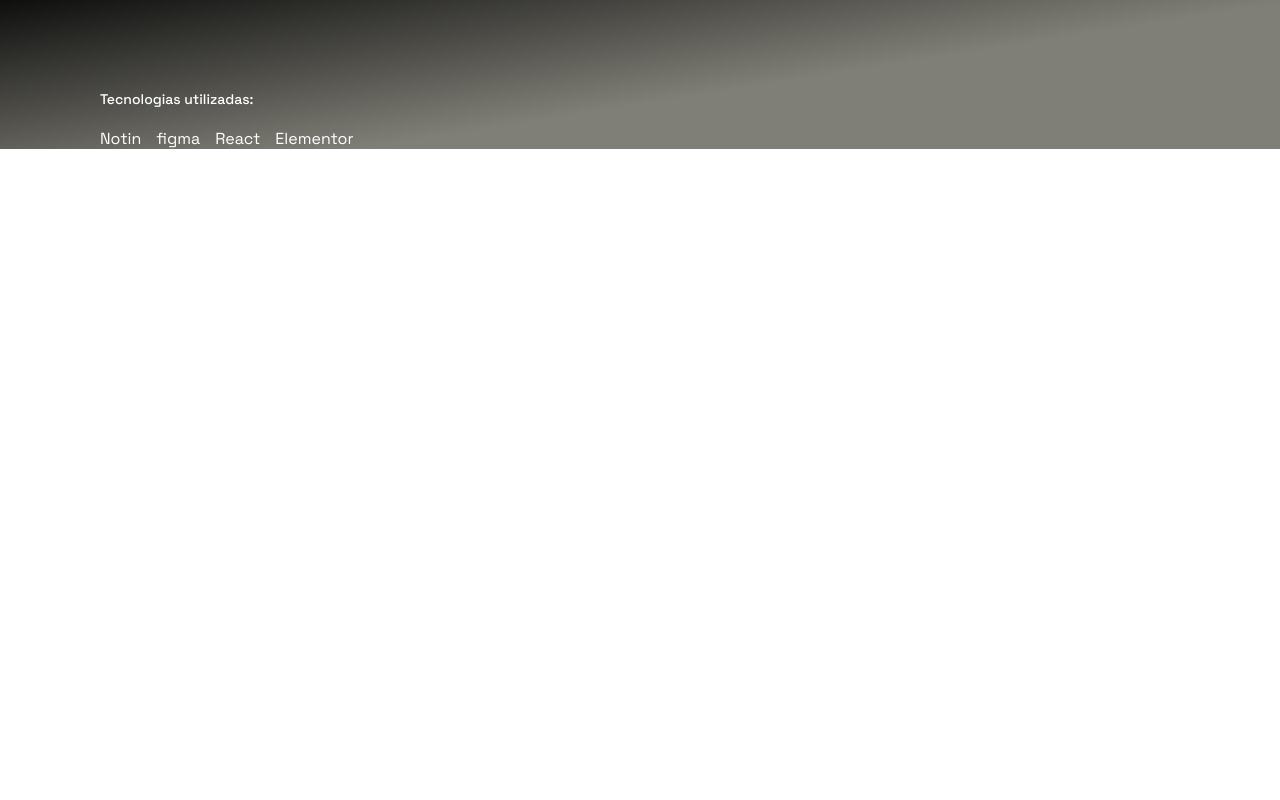
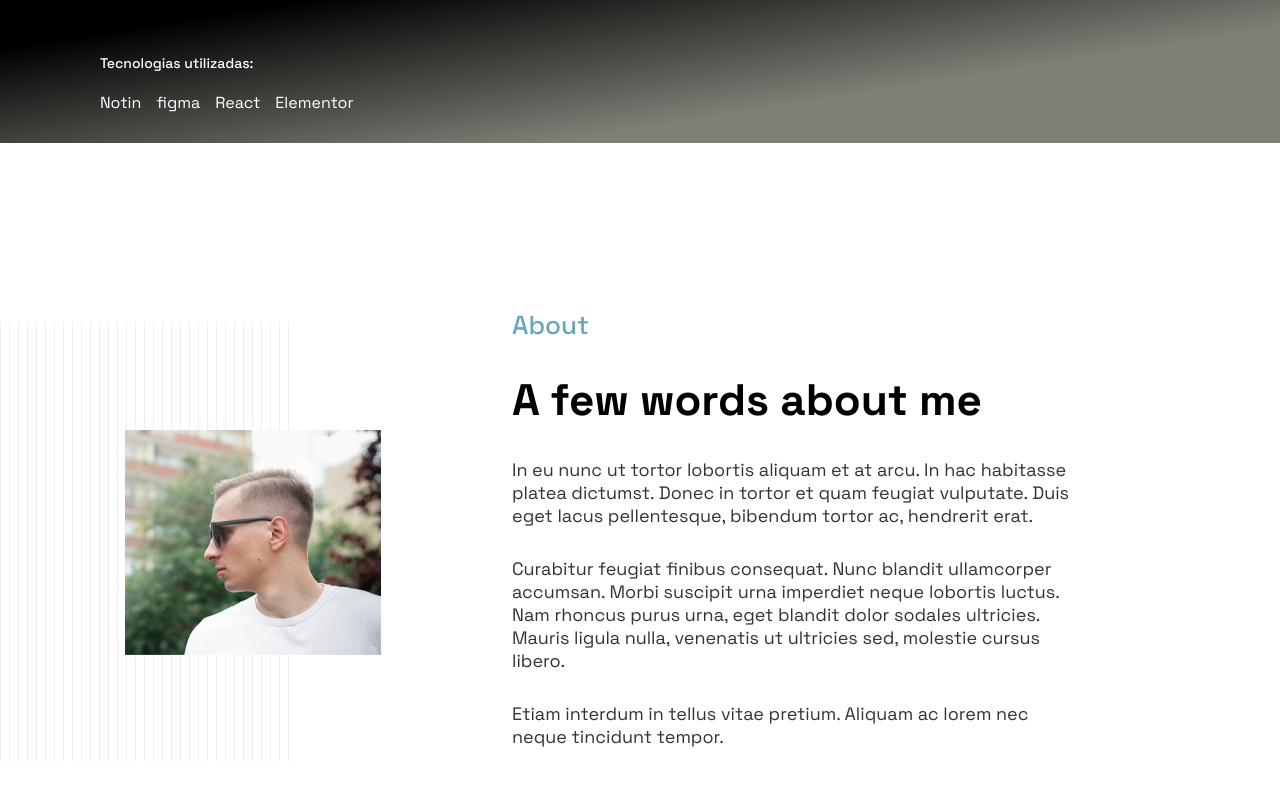
Before and after one commit to Jrodolfosilva/agencia, a React (Vite) app: page / in a window 1280 px wide. Shown: the part 618-1418 px from the top of the page. Before the commit the page ends 800 px from the top, so only its background shows below. Built offline with nearby package versions, Linux system fonts and the light colour scheme.

Commit message:
About
Desenvolvimento da página de sobre e ajuste da responsividade da página home.

```diff
--- a/src/App.tsx
+++ b/src/App.tsx
@@ -1,4 +1,5 @@
 import React from "react"
+import About from "./components/about/About"
 import Header from "./components/header/Header"
 import Home from "./components/home/Home"
 import { GlobalEstilo } from "./styled/GlobalEstilo"
@@ -13,6 +14,7 @@ function App() {
     <Header/>
 
     <Home/>
+    <About/>
     </ContainerApp>
   )
 }
--- /dev/null
+++ b/src/components/about/About.tsx
@@ -0,0 +1,40 @@
+import React from "react";
+import {ContainerAbout} from "./styled"
+import fotoperfil  from "../../assets/foto-perfil-do-desenvolvedor.png"
+
+const About = ()=>{
+
+
+    return(
+        <ContainerAbout>
+            <div>
+                <img src={fotoperfil} alt="FOTO-PERFIL" />
+            </div>
+            <div>
+                <p>About</p>
+                <h2>
+                    A few words about me
+                </h2>
+                <p>
+                 In eu nunc ut tortor lobortis aliquam et at arcu.
+                 In hac habitasse platea dictumst.
+                 Donec in tortor et quam feugiat vulputate.
+                 Duis eget lacus pellentesque, bibendum tortor ac, hendrerit erat.
+                </p>
+                <p>
+                Curabitur feugiat finibus consequat. Nunc blandit ullamcorper accumsan.
+                Morbi suscipit urna imperdiet neque lobortis luctus.
+                Nam rhoncus purus urna, eget blandit dolor sodales ultricies.
+                Mauris ligula nulla, venenatis ut ultricies sed, molestie cursus libero.
+                </p>
+                <p>
+                Etiam interdum in tellus vitae pretium.
+                Aliquam ac lorem nec neque tincidunt tempor.
+                </p>
+            </div>
+
+        </ContainerAbout>
+    )
+}
+
+export default About
--- /dev/null
+++ b/src/components/about/styled.ts
@@ -0,0 +1,53 @@
+import styled from "styled-components";
+
+export const ContainerAbout = styled.section`
+
+height: 100vh;
+
+
+
+
+background-color: #fff;
+display: flex;
+justify-content: space-between;
+align-items: center;
+
+
+
+div:first-child{
+/*Seção/div onde fica a foto do perfil do programador */
+
+
+}
+
+
+
+div:last-child{
+   max-width: 60vw;
+   padding-right: 200px;
+
+    p{
+        font-size: 18px;
+        font-weight: 300;
+        color: rgba(0, 0, 0, 0.8);
+        margin-bottom: 30px;
+    }
+
+    p:first-child{
+        color: #67a6bb;
+        font-weight: 500;
+        font-size: 26px;
+    }
+
+
+    h2{
+        font-weight: 600;
+        font-size: 44px;
+        margin-bottom: 30px;
+    }
+
+
+}
+
+
+`
--- a/src/components/header/styled.ts
+++ b/src/components/header/styled.ts
@@ -4,7 +4,7 @@ export const ContainerHeader = styled.header`
 display: flex;
 justify-content: space-between;
 align-items: center;
-padding: 35px 0px 05px 0px;
+padding: 35px 100px 05px 100px;
 color:#fff;
 
 ul{
--- a/src/components/home/Home.tsx
+++ b/src/components/home/Home.tsx
@@ -14,9 +14,7 @@ const Home = ()=>{
                   Construimos e gerenciamos sites com layouts 100% exclusivos para a sua marca, de Alto Impacto que geram leads, vendem produtos e contam histórias.
 
                 </p>
-                <p>
-                Consultória de SEO para um melhor posicionamento no Google.
-                </p>
+                <button>Saber mais</button>
                 <div>
                     <p>
                     Tecnologias utilizadas:
--- a/src/components/home/styled.ts
+++ b/src/components/home/styled.ts
@@ -1,9 +1,15 @@
 import styled from "styled-components";
 
 export const ContainerHome = styled.section`
-margin-top:150px;
+margin-top:120px;
 display: flex;
 color: #fff;
+padding: 0 100px;
+padding-bottom: 30px;
+width: 100%;
+background: linear-gradient(171deg, rgba(0,0,0,1) 42%, rgba(0,0,0,1) 61%, rgba(128,127,119,1) 85%);
+
+
 
 div:first-child{
     max-width: 37vw;
@@ -19,6 +25,20 @@ p{
     font-weight: 300;
     color:rgb(255,255,255);
     margin-bottom:20px ;
+}
+
+button{
+    width: 200px;
+    height: 40px;
+    border-radius: 12px;
+    border: none;
+    font-size: 18px;
+    font-weight: 800;
+    cursor: pointer;
+    &:hover{
+        background-color: yellow;
+        color: #fff;
+    }
 }
 
 div{
@@ -39,6 +59,31 @@ div{
 
 }
 
+@media (max-width:768px) {
+    padding: 0px 10px;
+    margin-top: 30px;
+
+   div:first-child{
+   max-width: 100vw;
+
+    h1{
+        font-size: 22px;
+    }
+
+    p{
+        font-size: 16px;
+    }
+   }
+
+   div:last-child{
+    img{
+        display: none;
+    }
+   }
 
 
+
+
+}
+
 `
--- a/src/styled/Styled.ts
+++ b/src/styled/Styled.ts
@@ -3,8 +3,6 @@ import styled from "styled-components";
 export const ContainerApp = styled.main`
 
 background-color: black;
-padding: 0 100px;
-background: linear-gradient(171deg, rgba(0,0,0,1) 42%, rgba(0,0,0,1) 61%, rgba(128,127,119,1) 85%);
-
+padding: 0;
 
 `
```
Also changed, not shown: src/assets/foto-perfil-do-desenvolvedor.png (added).
